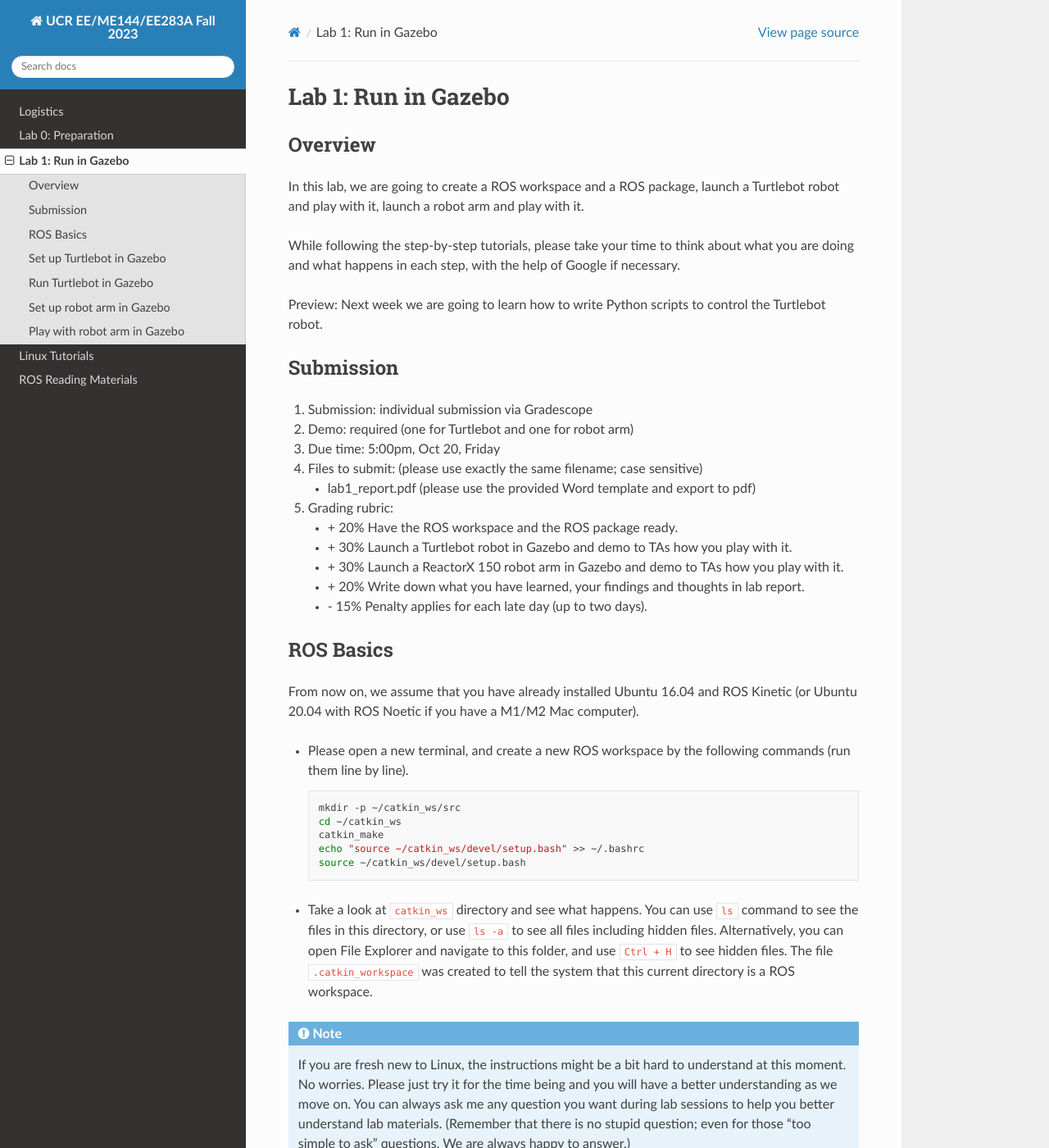
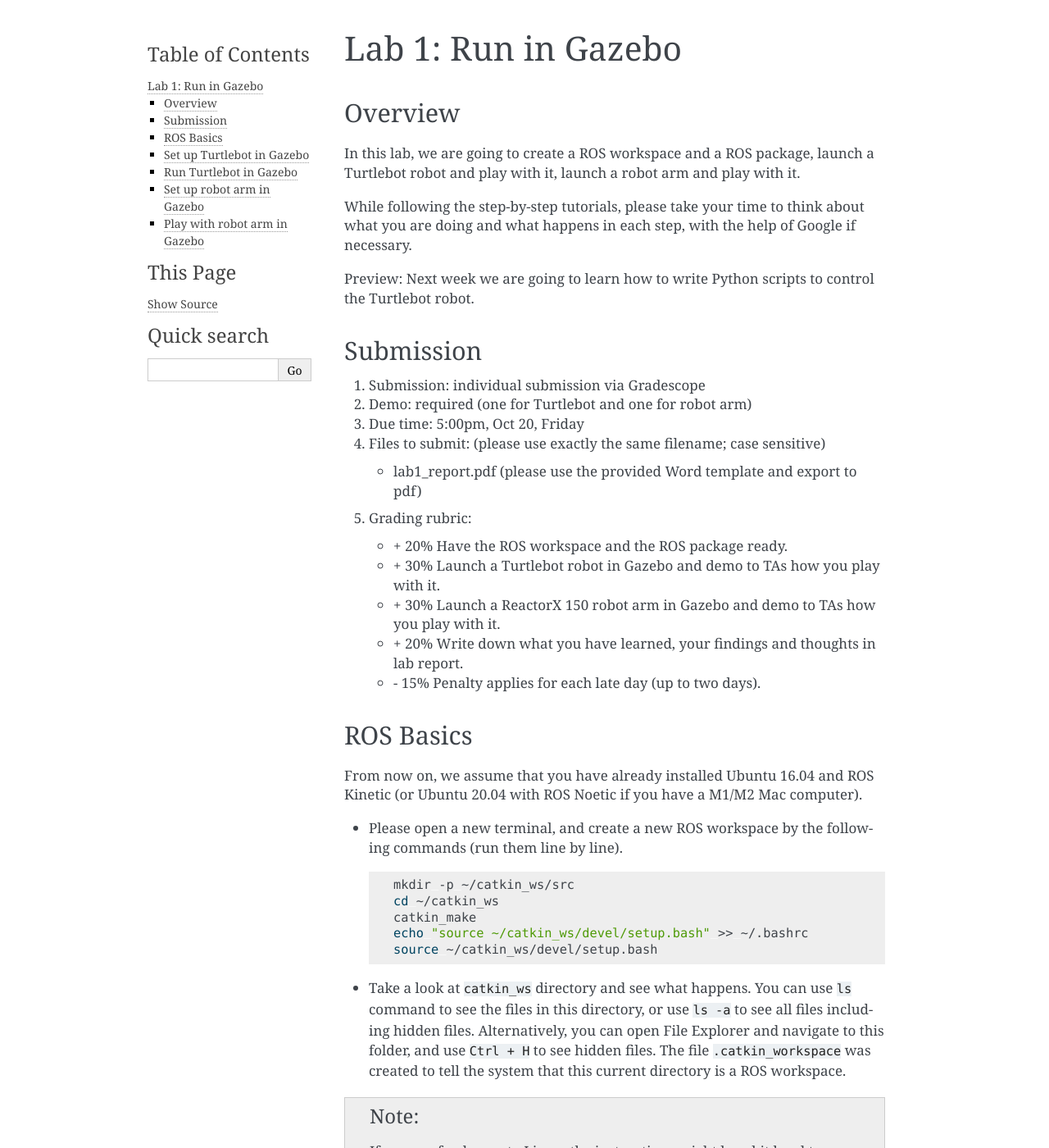
Before and after one commit to UCR-Robotics/ee144, a Sphinx documentation site: the page built from docs/lab1.rst, in a window 1280 px wide and 1400 px high. Shown: the whole window at 82% size. Built offline with Sphinx 7.4.7, drawn with Linux system fonts in a browser that asks for light colours; some of the changed text lies outside the part shown.

Commit message:
up-to-date

```diff
--- a/docs/conf.py
+++ b/docs/conf.py
@@ -30,7 +30,7 @@ release = '1.0'
 # Add any Sphinx extension module names here, as strings. They can be
 # extensions coming with Sphinx (named 'sphinx.ext.*') or your custom
 # ones.
-extensions = [ "sphinx_rtd_theme"]
+# extensions = ['recommonmark']
 
 # Add any paths that contain templates here, relative to this directory.
 templates_path = ['_templates']
@@ -46,7 +46,7 @@ exclude_patterns = ['_build', 'Thumbs.db', '.DS_Store']
 # The theme to use for HTML and HTML Help pages.  See the documentation for
 # a list of builtin themes.
 #
-html_theme = 'sphinx_rtd_theme'
+# html_theme = 'sphinx_rtd_theme'
 
 # Add any paths that contain custom static files (such as style sheets) here,
 # relative to this directory. They are copied after the builtin static files,
```
